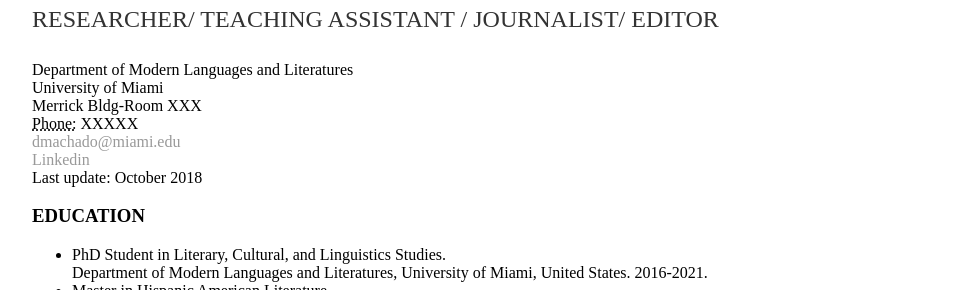
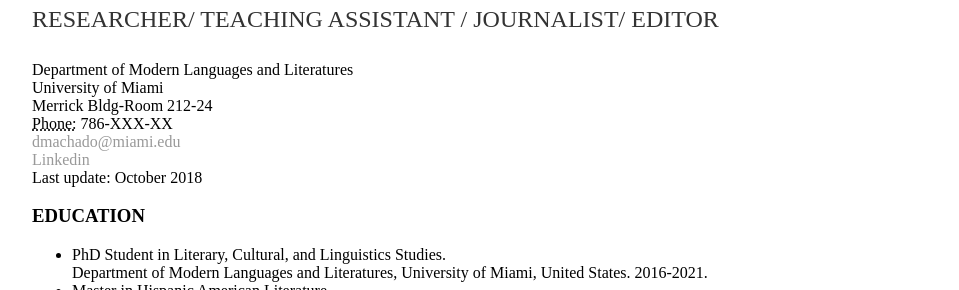
Before and after one commit to dainerys/dainerys.github.io, a Jekyll site: the page built from cv/index.html, in a window 1280 px wide. Shown: the part 200-490 px from the top of the page, without its empty margins (160-1119 px from the left). Built offline with Jekyll 4.4.1, drawn with Linux system fonts in a browser that asks for light colours.

Commit message:
Update index.html

```diff
--- a/cv/index.html
+++ b/cv/index.html
@@ -12,8 +12,8 @@
 <span>
 Department of Modern Languages and Literatures<br>
 University of Miami<br>
-Merrick Bldg-Room XXX<br>
-<abbr title="phone">Phone:</abbr> XXXXX<br>
+Merrick Bldg-Room 212-24<br>
+<abbr title="phone">Phone:</abbr> 786-XXX-XX<br>
 <span class="obfuscate"><a href="mailto:dmachado@miami.edu">dmachado@miami.edu</a></span><br>
 <a href="https://mx.linkedin.com/pub/dainerys-machado/b8/164/b38">Linkedin</a><br>
 Last update: October 2018
```
